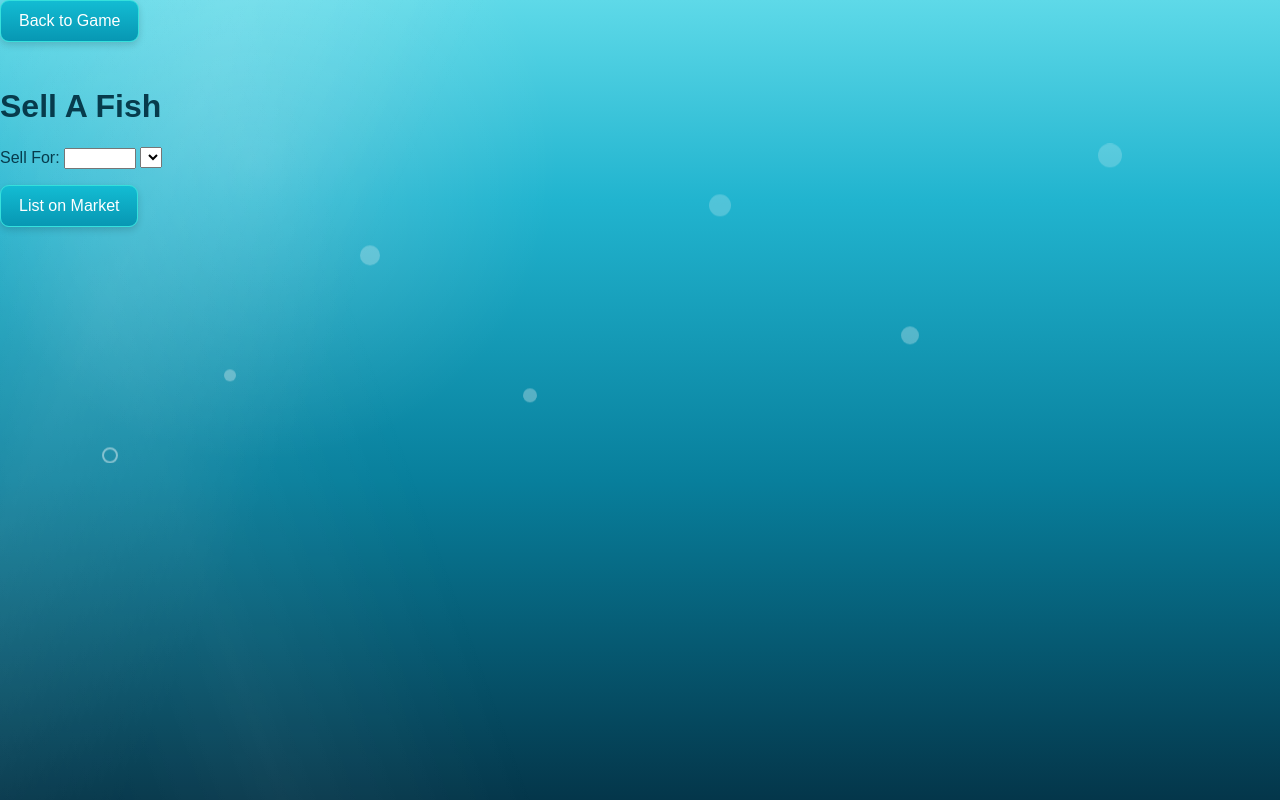
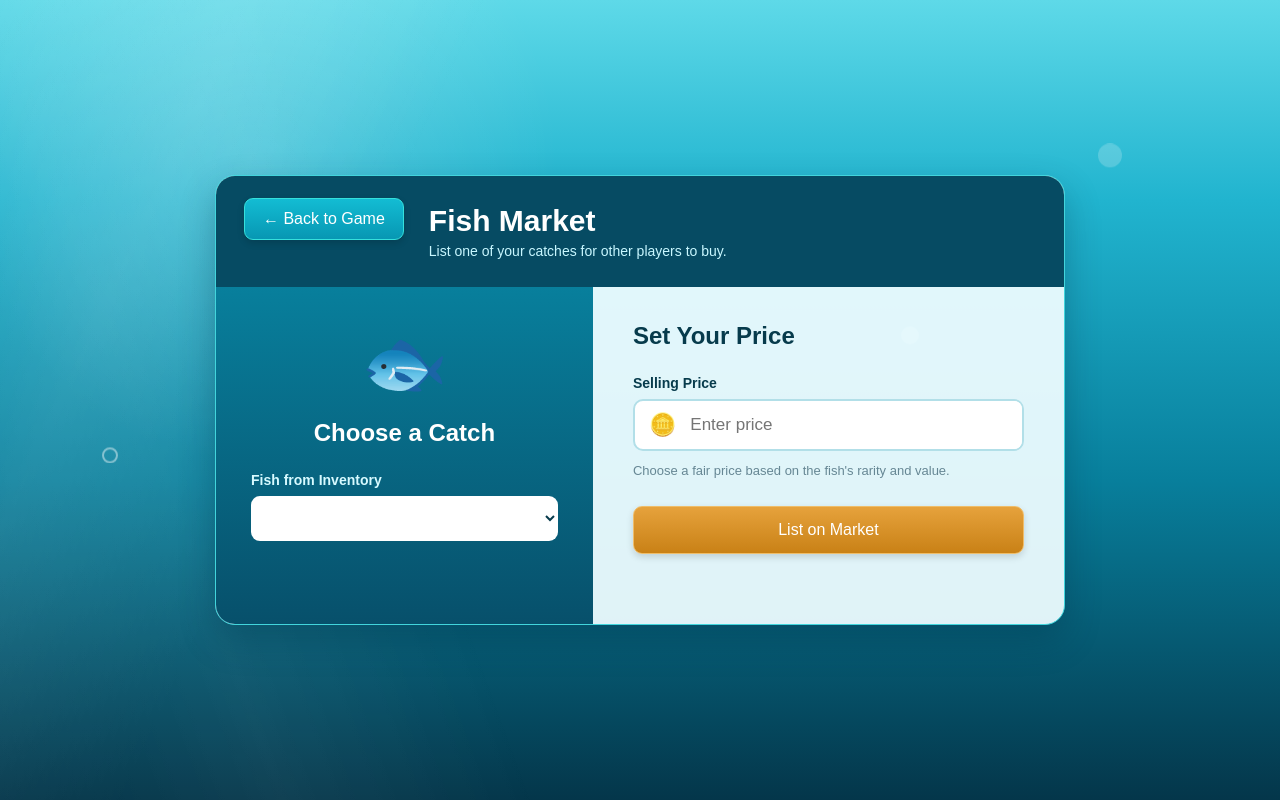
Before and after one commit to katiele1/cs-375-project, a website: page public/sell.html in a window 1280 px wide. Drawn offline with Linux system fonts and the light colour scheme; no server answers.

Commit message:
Changed style to the register and sell page

```diff
--- a/public/sell.html
+++ b/public/sell.html
@@ -7,23 +7,56 @@
 	</head>
 
 	<body>
-
-		<button id="back-button">Back to Game</button>
-		<h1>Sell A Fish</h1>
+		<main class="sell-page">
+			<div class="sell-market">
+				<div class="sell-market-header">
+					<button id="back-button">← Back to Game</button>
 
 					<div>
-			<label for="sell-value">Sell For:</label>
-			<input type="number" min="1" max="9999" id="sell-value" type="text" required />
-			<select id="sell-dropdown"></select>
-			<p></p>
+						<h1>Fish Market</h1>
+						<p>List one of your catches for other players to buy.</p>
+					</div>
 				</div>
 
-		<div>
-			<button id="list-button">List on Market</button>
+				<div class="sell-market-content">
+					<section class="sell-fish-side">
+						<div class="sell-fish-icon">🐟</div>
+
+						<h2>Choose a Catch</h2>
+
+						<label for="sell-dropdown">Fish from Inventory</label>
+						<select id="sell-dropdown"></select>
+					</section>
+
+					<section class="sell-price-side">
+						<h2>Set Your Price</h2>
+
+						<label for="sell-value">Selling Price</label>
+
+						<div class="coin-input">
+							<span>🪙</span>
+
+							<input
+								type="number"
+								min="1"
+								max="9999"
+								id="sell-value"
+								placeholder="Enter price"
+								required
+							/>
 						</div>
 
+						<p class="sell-hint">
+							Choose a fair price based on the fish's rarity and value.
+						</p>
+
+						<button id="list-button">List on Market</button>
+
 						<p id="sell-message"></p>
-
+					</section>
+				</div>
+			</div>
+		</main>
 
 		<script src="sell.js"></script>
 	</body>
--- a/public/style.css
+++ b/public/style.css
@@ -1155,6 +1155,349 @@ table img {
 }
 
 .upgrades {
-	flex : 1;
-	padding : 20px;
+	flex: 1;
+	padding: 20px;
 }
+
+.register-page {
+	min-height: 100vh;
+
+	display: flex;
+	justify-content: center;
+	align-items: center;
+
+	padding: 30px;
+}
+
+.register-card {
+	width: 100%;
+	max-width: 430px;
+
+	padding: 35px 40px;
+
+	background: rgba(238, 252, 255, 0.92);
+
+	border: 1px solid rgba(84, 222, 226, 0.8);
+	border-radius: 18px;
+
+	box-shadow:
+		0 12px 30px rgba(3, 46, 65, 0.25),
+		inset 0 1px rgba(255, 255, 255, 0.8);
+
+	backdrop-filter: blur(6px);
+}
+
+.register-card #back-button {
+	margin-bottom: 15px;
+}
+
+.register-icon {
+	margin-bottom: 5px;
+
+	text-align: center;
+	font-size: 45px;
+}
+
+.register-card h1 {
+	margin: 0;
+
+	text-align: center;
+
+	font-size: 32px;
+	color: #073b4c;
+}
+
+.register-description {
+	margin: 10px 0 25px;
+
+	text-align: center;
+
+	color: #527789;
+
+	font-size: 14px;
+	line-height: 1.5;
+}
+
+#register-form label {
+	display: block;
+
+	margin-bottom: 7px;
+
+	color: #073b4c;
+
+	font-size: 14px;
+	font-weight: 700;
+}
+
+#register-form input {
+	width: 100%;
+
+	padding: 13px 14px;
+	margin-bottom: 16px;
+
+	border: 2px solid #b2dfe8;
+	border-radius: 9px;
+
+	background: white;
+
+	color: #073b4c;
+
+	font-family: inherit;
+	font-size: 16px;
+
+	outline: none;
+
+	transition:
+		border-color 0.2s ease,
+		box-shadow 0.2s ease;
+}
+
+#register-form input:focus {
+	border-color: #00a8cc;
+
+	box-shadow: 0 0 0 3px rgba(0, 168, 204, 0.15);
+}
+
+#register-form input::placeholder {
+	color: #8ba9b5;
+}
+
+#register-form button {
+	width: 100%;
+
+	padding: 13px;
+
+	font-size: 16px;
+}
+
+.register-card #message {
+	min-height: 20px;
+
+	margin: 14px 0 0;
+
+	text-align: center;
+
+	color: #07506b;
+
+	font-size: 14px;
+}
+
+.sell-page {
+	min-height: 100vh;
+	display: flex;
+	justify-content: center;
+	align-items: center;
+	padding: 40px;
+}
+
+.sell-market {
+	width: min(850px, 100%);
+
+	background: rgba(238, 252, 255, 0.94);
+
+	border: 1px solid #42d5dc;
+	border-radius: 20px;
+
+	overflow: hidden;
+
+	box-shadow: 0 15px 35px rgba(3, 46, 65, 0.3);
+}
+
+/* Top section */
+
+.sell-market-header {
+	display: flex;
+	align-items: center;
+	gap: 25px;
+
+	padding: 22px 28px;
+
+	background: #064b63;
+	color: white;
+}
+
+.sell-market-header h1 {
+	margin: 0;
+	font-size: 30px;
+}
+
+.sell-market-header p {
+	margin: 5px 0 0;
+	color: #c8f7ff;
+	font-size: 14px;
+}
+
+.sell-market-header #back-button {
+	flex-shrink: 0;
+}
+
+/* Two-column layout */
+
+.sell-market-content {
+	display: grid;
+	grid-template-columns: 1fr 1.25fr;
+}
+
+/* Fish selection side */
+
+.sell-fish-side {
+	padding: 35px;
+
+	background: linear-gradient(180deg, #087f9c, #07506b);
+
+	color: white;
+}
+
+.sell-fish-icon {
+	font-size: 70px;
+	text-align: center;
+	margin-bottom: 15px;
+}
+
+.sell-fish-side h2 {
+	margin: 0 0 25px;
+	text-align: center;
+}
+
+.sell-fish-side label {
+	display: block;
+	margin-bottom: 8px;
+
+	font-size: 14px;
+	font-weight: bold;
+
+	color: #d7faff;
+}
+
+#sell-dropdown {
+	width: 100%;
+
+	padding: 13px;
+
+	border: none;
+	border-radius: 9px;
+
+	font: inherit;
+
+	color: #073b4c;
+	background: white;
+}
+
+/* Price side */
+
+.sell-price-side {
+	padding: 35px 40px;
+}
+
+.sell-price-side h2 {
+	margin: 0 0 25px;
+
+	color: #073b4c;
+	font-size: 24px;
+}
+
+.sell-price-side label {
+	display: block;
+
+	margin-bottom: 8px;
+
+	color: #073b4c;
+
+	font-size: 14px;
+	font-weight: bold;
+}
+
+/* Coin + input */
+
+.coin-input {
+	display: flex;
+	align-items: center;
+
+	border: 2px solid #b2dfe8;
+	border-radius: 10px;
+
+	background: white;
+
+	overflow: hidden;
+}
+
+.coin-input span {
+	padding: 0 14px;
+
+	font-size: 22px;
+}
+
+.coin-input input {
+	flex: 1;
+
+	padding: 14px 14px 14px 0;
+
+	border: none;
+	outline: none;
+
+	font: inherit;
+	font-size: 17px;
+
+	color: #073b4c;
+}
+
+/* Hint */
+
+.sell-hint {
+	margin: 10px 0 25px;
+
+	color: #668794;
+
+	font-size: 13px;
+	line-height: 1.5;
+}
+
+/* Main action */
+
+#list-button {
+	width: 100%;
+
+	padding: 14px;
+
+	background: linear-gradient(180deg, #e6a23c, #c98116);
+
+	border-color: #efbd69;
+
+	font-size: 16px;
+}
+
+#list-button:hover {
+	background: #b87312;
+}
+
+#sell-message {
+	min-height: 20px;
+
+	margin: 15px 0 0;
+
+	text-align: center;
+
+	color: #07506b;
+
+	font-size: 14px;
+}
+
+@media (max-width: 700px) {
+	.sell-page {
+		padding: 20px;
+	}
+
+	.sell-market-content {
+		grid-template-columns: 1fr;
+	}
+
+	.sell-market-header {
+		align-items: flex-start;
+		flex-direction: column;
+	}
+
+	.sell-fish-side,
+	.sell-price-side {
+		padding: 28px;
+	}
+}
```
Also changed, not shown: public/register.html (+28 -9 lines). Lines whose indentation alone changed are shown as unchanged.
